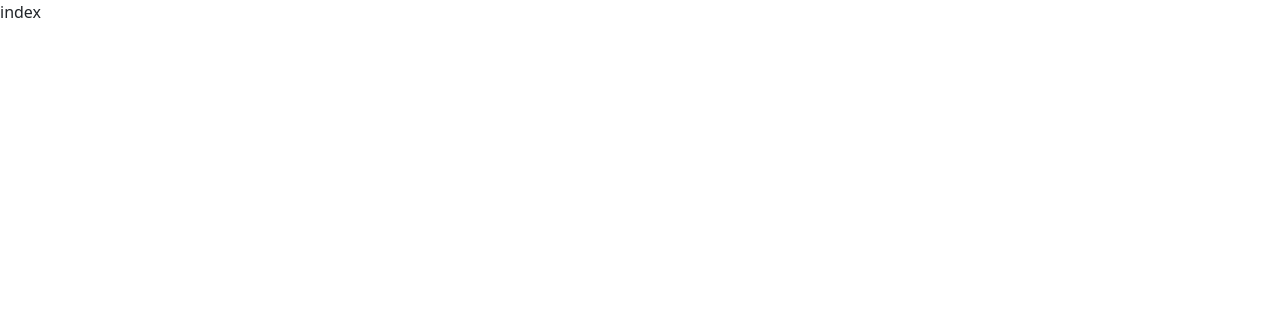
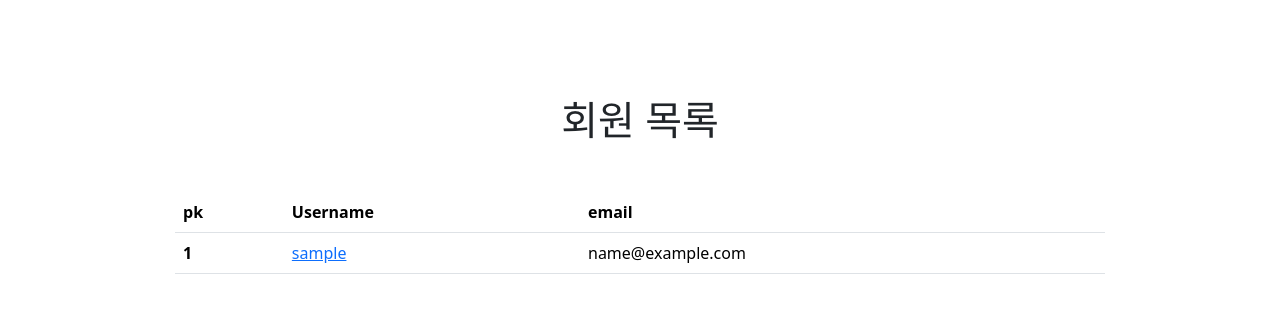
Before and after one commit to mechauk418/1014pjt, a Django app: page /accounts/ in a window 1280 px wide. Before the commit the part shown is almost empty. Shown: the top 313 px of the page. Run offline with Django 3.2, Linux system fonts and the light colour scheme; tables that the repository leaves empty hold one stand-in row (values such as "Sample post"); some libraries are stand-ins or nearby versions.

Commit message:
make_index

```diff
--- a/accounts/templates/accounts/index.html
+++ b/accounts/templates/accounts/index.html
@@ -1,9 +1,32 @@
 
 {% extends 'base.html' %}
+{% load django_bootstrap5 %}
 
 {% block content %}
 
+<div class="container d-flex flex-column align-items-center my-5">
+  <h1 class="text-center my-5"> 회원 목록 </h1>
+  <div class="col-10">
+    <table class="table">
+      <thead>
+        <tr>
+          <th scope="col">pk</th>
+          <th scope="col">Username</th>
+          <th scope="col">email</th>
+        </tr>
+      </thead>
+      <tbody>
+        {% for account in accounts %}
+        <tr>
+          <th scope="row">{{account.pk}}</th>
+          <td><a href="{% url 'accounts:detail' account.pk %}"> {{account.username}}</a> </td>
+          <td>{{account.email}} </td>
 
-index
+        </tr>
 
+        {% endfor %}
+      </tbody>
+    </table>
+  </div>
+</div>
 {% endblock content %}
--- a/accounts/templates/accounts/signup.html
+++ b/accounts/templates/accounts/signup.html
@@ -3,7 +3,7 @@
 
 {% block content %}
 
-<div class="d-flex flex-column align-items-center my-5">
+<div class="container d-flex flex-column align-items-center my-5">
   <h1 class="text-center">회원가입</h1>
   <form class="align-items-center" action="" method="POST">
     {% csrf_token %}
--- a/accounts/views.py
+++ b/accounts/views.py
@@ -1,10 +1,20 @@
 from django.shortcuts import render, redirect
 from .forms import CustomUserCreationForm
+from .models import User
+
 # Create your views here.
 
 def index(request):
 
-    return render(request,'accounts/index.html')
+    accounts = User.objects.order_by('pk')
+
+    context = {
+        'accounts':accounts
+    }
+
+
+
+    return render(request,'accounts/index.html',context)
 
 def signup(request):
 
```
